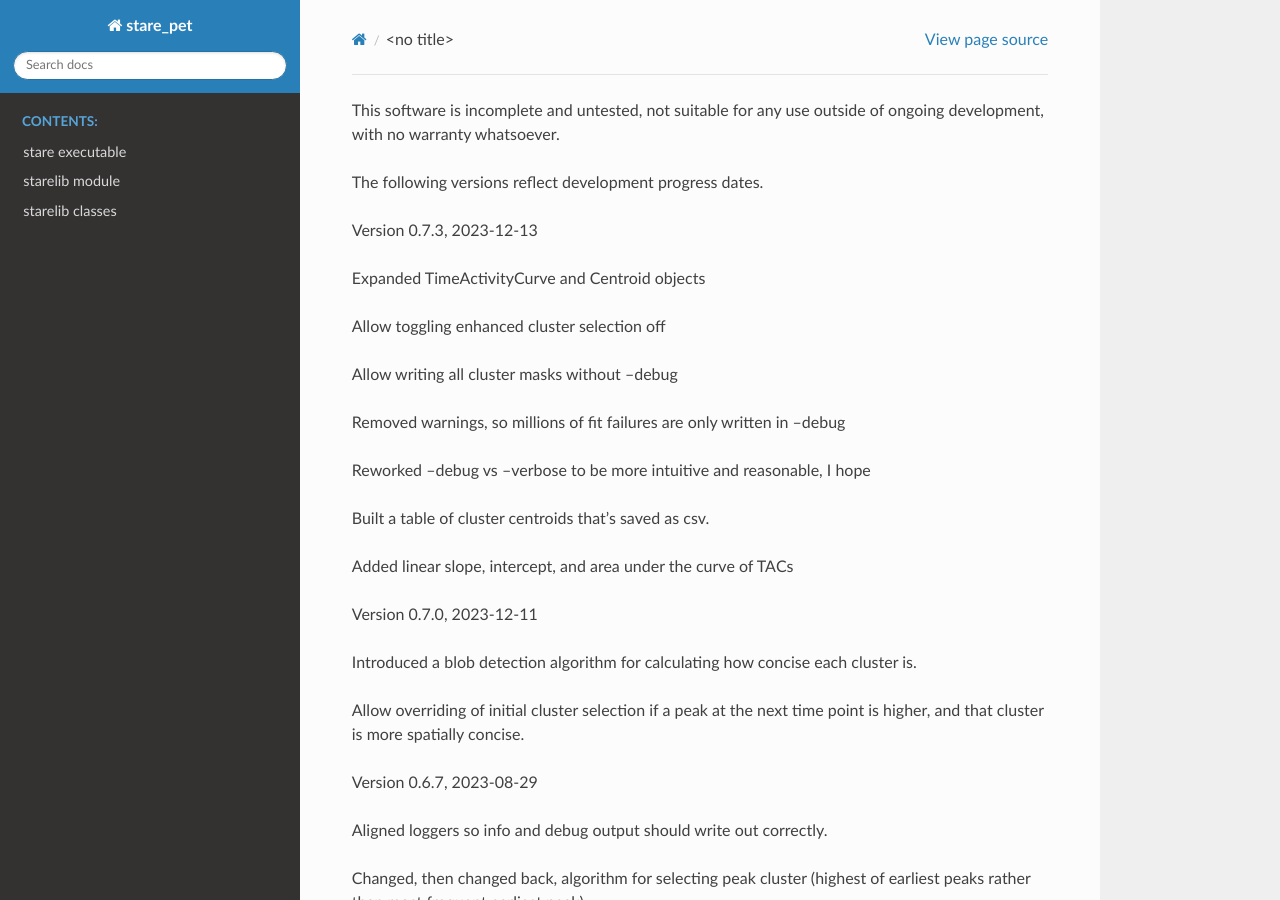
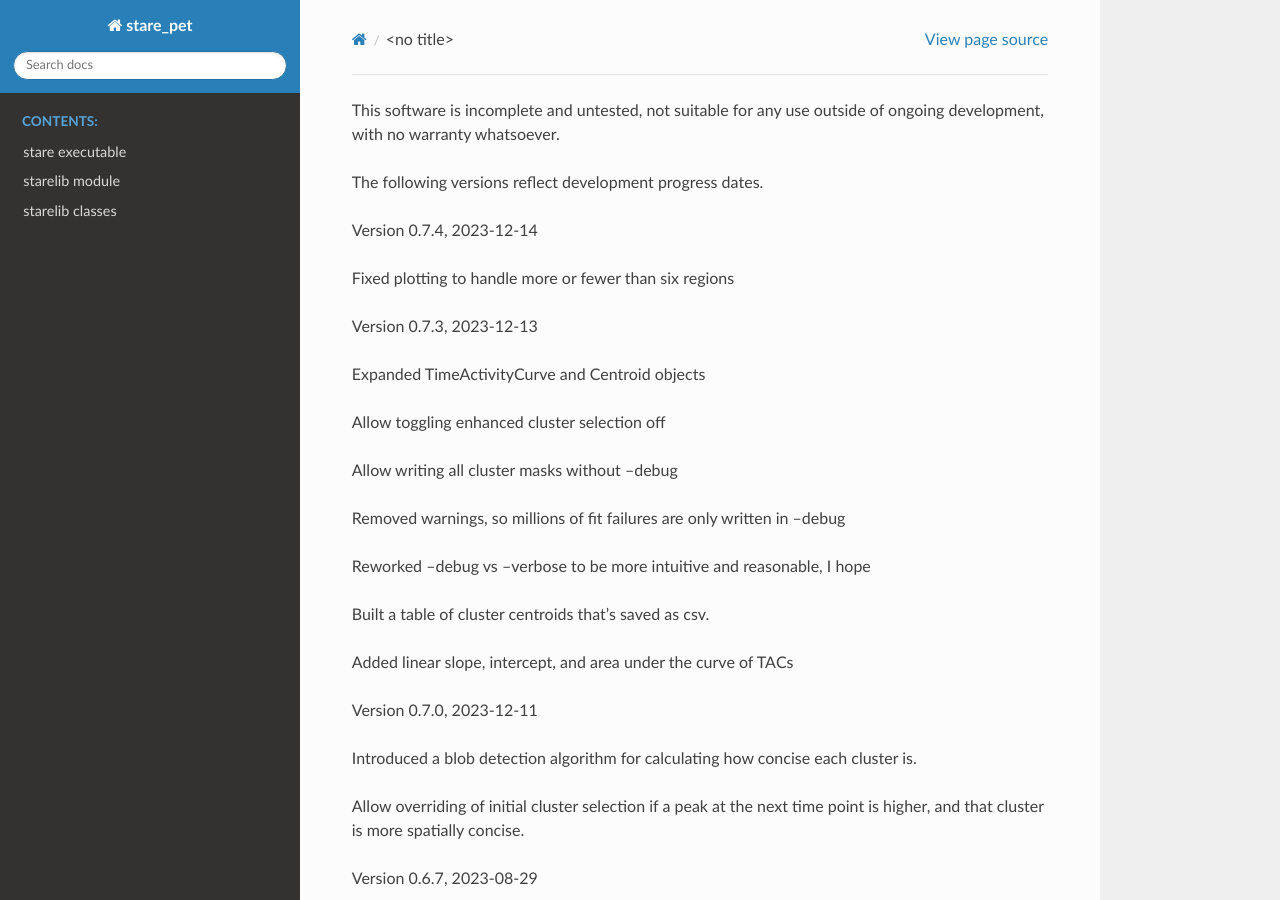
Before and after one commit to mfschmidt/stare_pet, a Sphinx documentation site: the page built from docs/changelog.rst, in a window 1280 px wide and 900 px high. Built offline with Sphinx 7.4.7 and the Read the Docs theme 2.0.0, drawn with Linux system fonts in a browser that asks for light colours.

Commit message:
version bump to 0.7.4

```diff
--- a/docs/changelog.rst
+++ b/docs/changelog.rst
@@ -3,6 +3,10 @@ not suitable for any use outside of ongoing development,
 with no warranty whatsoever.
 
 The following versions reflect development progress dates.
+
+Version 0.7.4, 2023-12-14
+
+- Fixed plotting to handle more or fewer than six regions
 
 Version 0.7.3, 2023-12-13
 
--- a/setup.cfg
+++ b/setup.cfg
@@ -1,6 +1,6 @@
 [metadata]
 name = stare_pet
-version = 0.7.3
+version = 0.7.4
 author = Mike Schmidt
 author_email = mikeschmidt@schmidtgracen.com
 maintainer = Mike Schmidt
```
